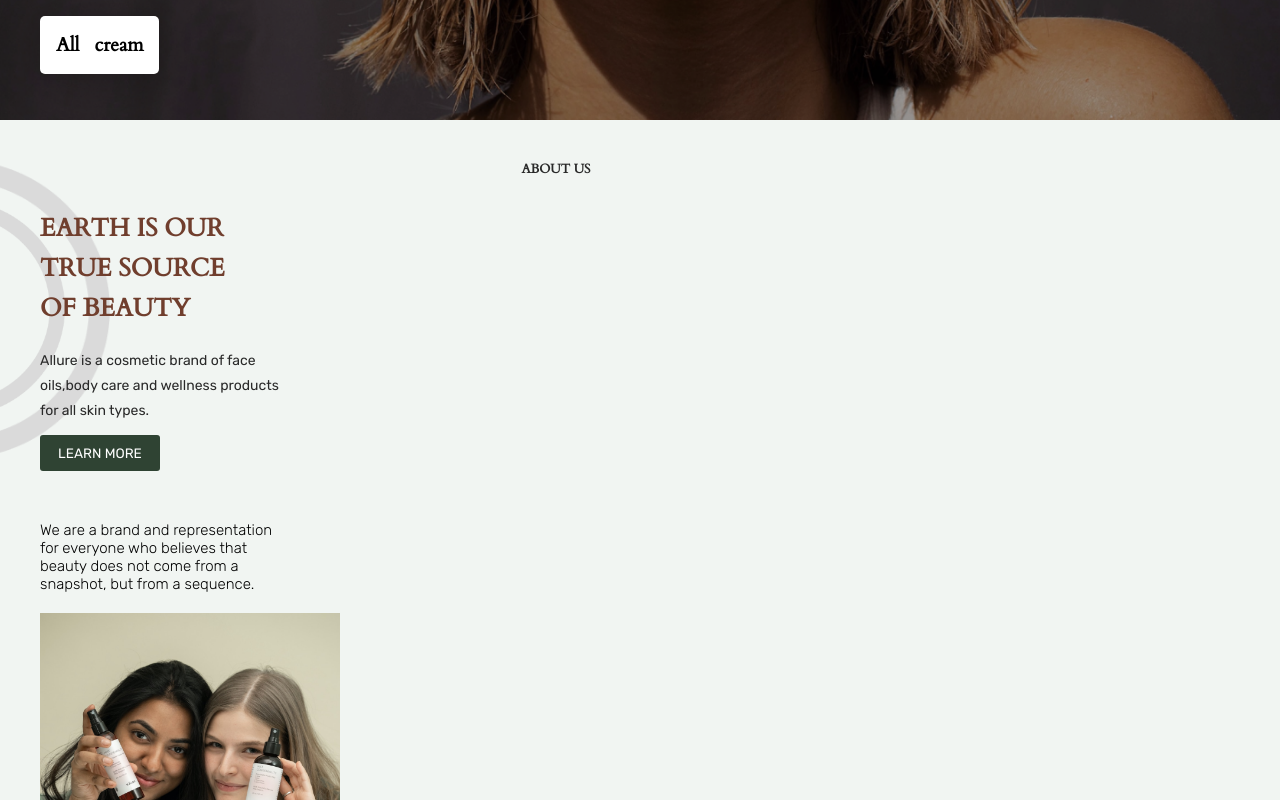
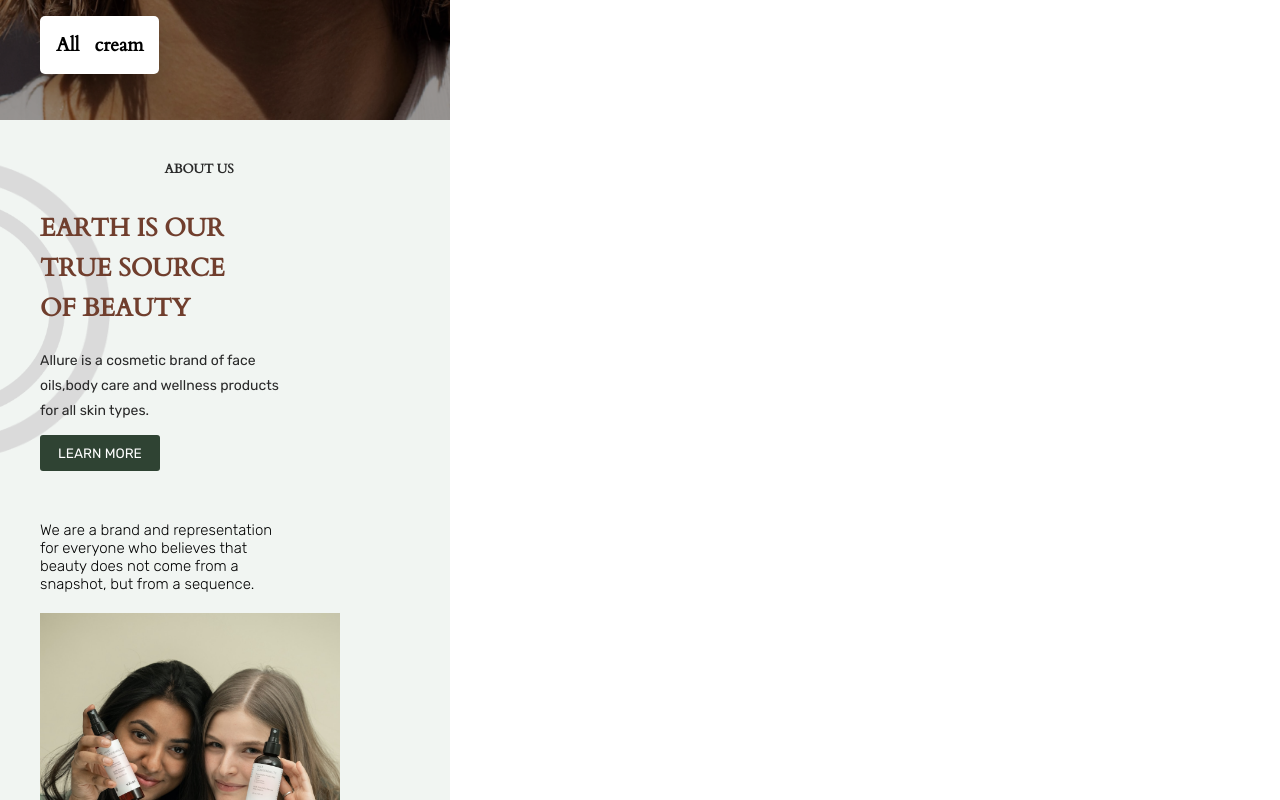
Before and after one commit to Kel-VinTech/Allure-ecommerce, a React (Vite) app: page / in a window 1280 px wide. Shown: the part 680-1480 px from the top of the page. Built offline with nearby package versions, Linux system fonts and the light colour scheme.

Commit message:
made changes

```diff
--- a/src/scss/Hero.scss
+++ b/src/scss/Hero.scss
@@ -5,7 +5,7 @@ section{
     font-family: 'Cardo', serif;
     background: url(../assets/HEADER.png) no-repeat center center/cover;
     min-height:100vh;
-    min-width:500px;
+    max-width:450px;
     width:100%;
 
  }
--- a/src/scss/Main.scss
+++ b/src/scss/Main.scss
@@ -2,7 +2,7 @@
   background: #f1f5f2;
   padding-top: 10rem;
   position: relative;
-  min-width: 450px;
+  max-width: 450px;
   width:100%;
 }
 img {
```
